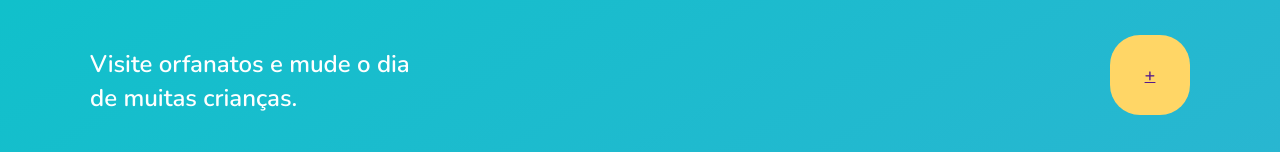
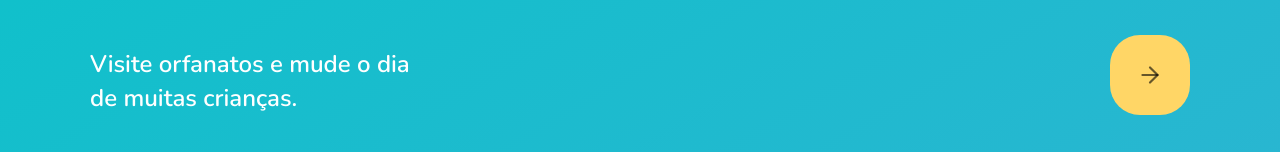
Before and after one commit to FelipeFontouraBr/Happy-React, a React (Create React App) app in the folder web/: page / in a window 1280 px wide. Shown: the part 625-777 px from the top of the page. Built offline with nearby package versions, Linux system fonts and the light colour scheme.

Commit message:
Added FiArrowRight

```diff
--- a/web/src/App.tsx
+++ b/web/src/App.tsx
@@ -1,4 +1,5 @@
 import React from 'react';
+import { FiArrowRight } from 'react-icons/fi';
 
 import './styles/global.css';
 import './styles/pages/landing.css';
@@ -22,7 +23,7 @@ function App() {
         </div>
 
         <a href="" className="enter-app">
-          <span>+</span>
+          <FiArrowRight size={26} color="rgba(0, 0, 0, 0.6)"/>
         </a>
       </div>
     </div>
```
